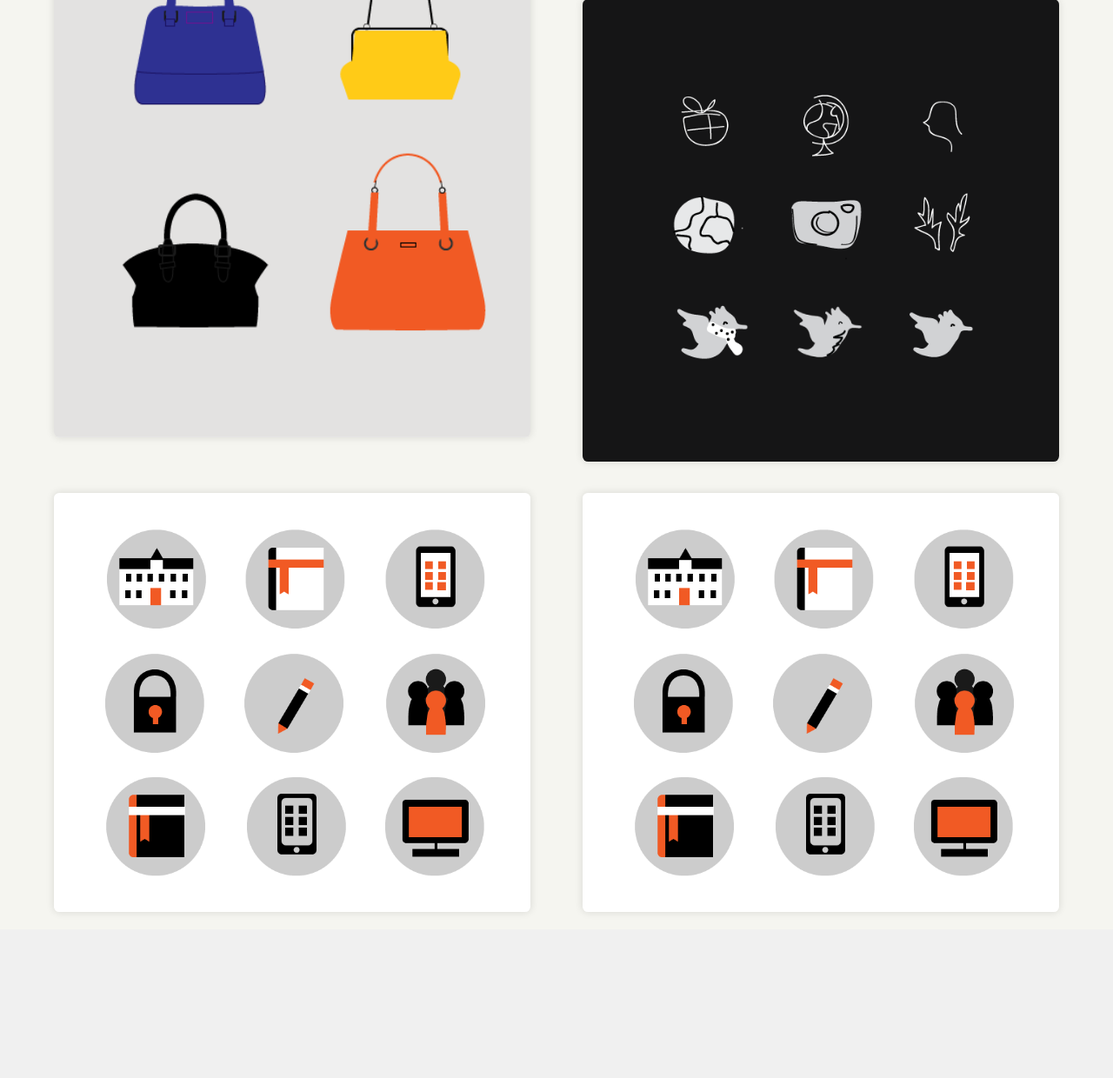
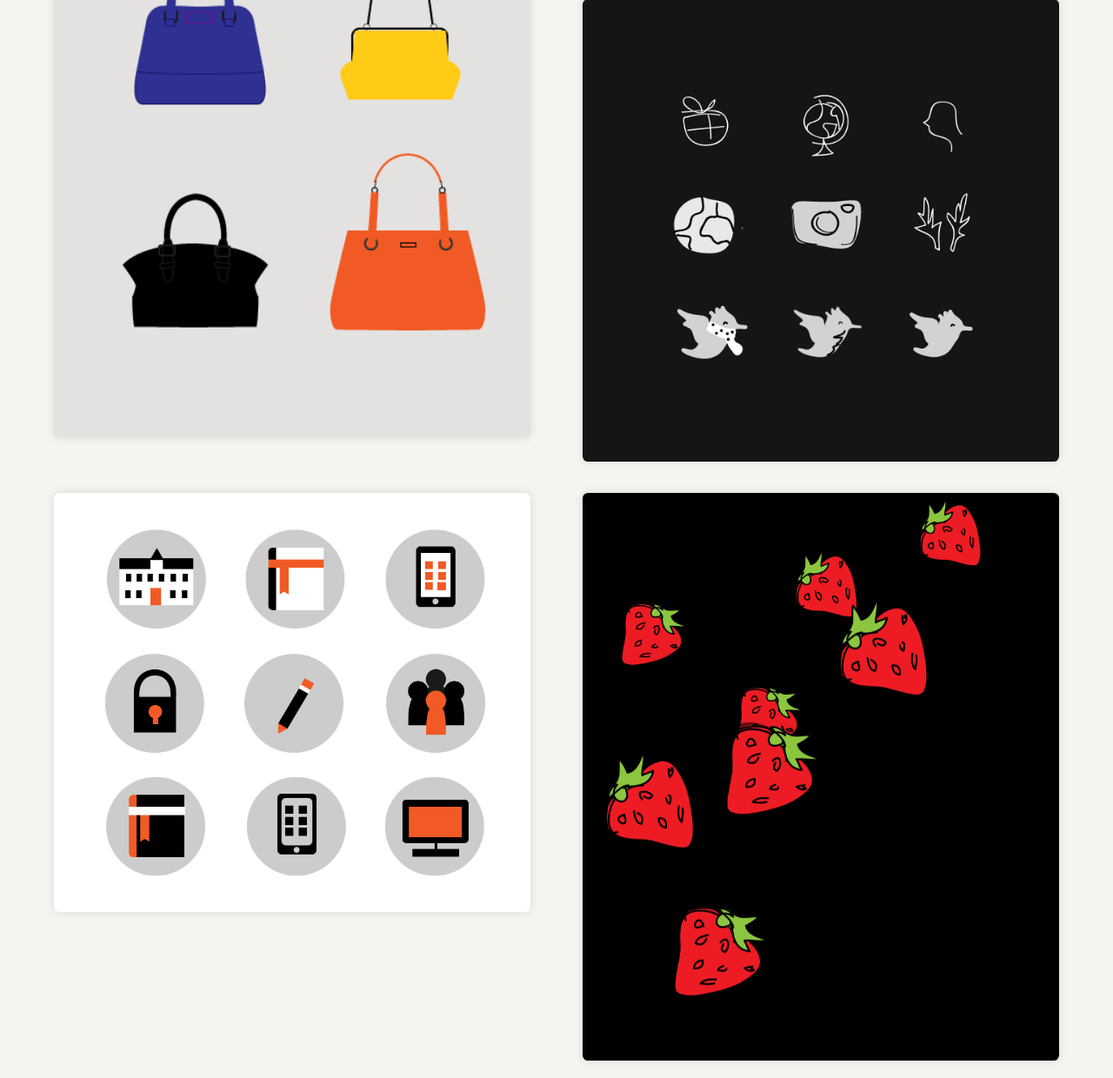
Before and after one commit to DDChiang/ddchiang, a PHP site: page /graphics.php in a window 1280 px wide. Shown: the part 4539-5779 px from the top of the page at 87% size. Before the commit the page ends 5589 px from the top, so only its background shows below. Run offline with PHP 8.4, Linux system fonts and the light colour scheme; some libraries are stand-ins or nearby versions.

Commit message:
removed duplicate icons

```diff
--- a/graphics.php
+++ b/graphics.php
@@ -38,7 +38,7 @@
 
 		<div class="box-50"> <img src="prev-pics/stgram-logos.png"></div>
 		<div class="box-50"><img src="prev-pics/gringott-icons.png"></div>
-		  <div class="box-50"><img src="prev-pics/gringott-icons.png"></div>
+		  <div class="box-50"><img src="graphics/strawby-black.png"></div>
 
 	  	</div>
 	</div>
```
